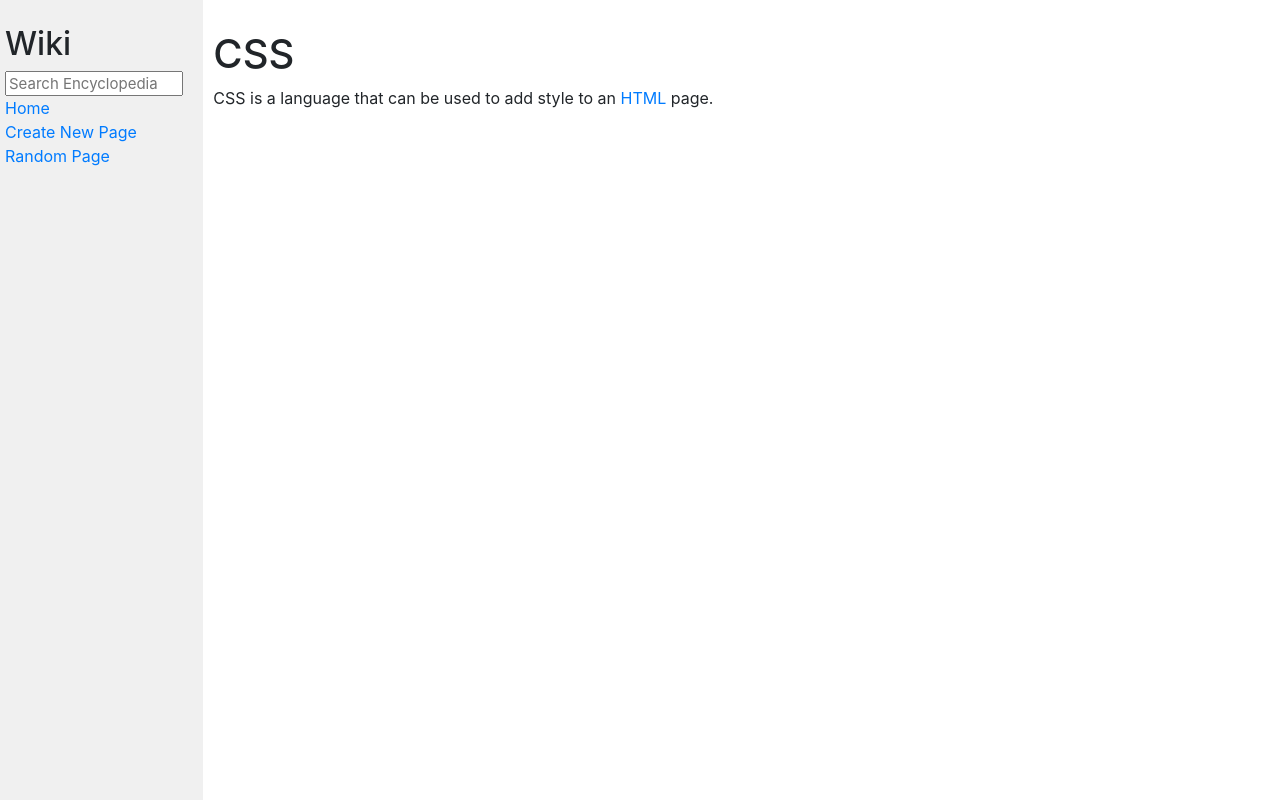
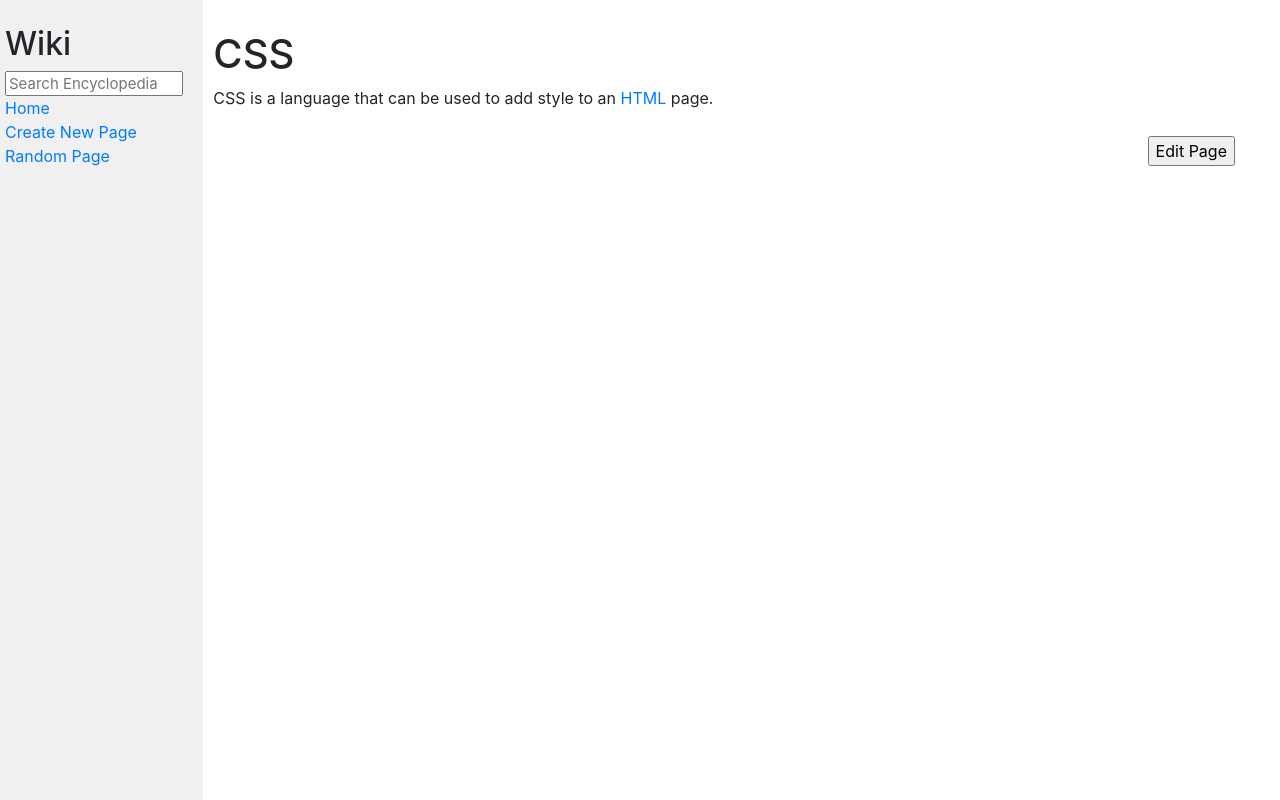
Before and after one commit to marcelo-mascarenhas/Project-1, a Django app: page /wiki/CSS in a window 1280 px wide. Run offline with Django 3.2, Linux system fonts and the light colour scheme; some libraries are stand-ins or nearby versions.

Commit message:
Done, apparently

```diff
--- a/encyclopedia/static/encyclopedia/styles.css
+++ b/encyclopedia/static/encyclopedia/styles.css
@@ -16,6 +16,11 @@ textarea {
     height: 90vh;
     width: 80%;
 }
+
+#form_body{
+    height: 80vh;
+}
+
 
 .main {
     padding: 10px;
@@ -36,3 +41,12 @@ textarea {
 .sidebar h2 {
     margin-top: 5px;
 }
+
+.txt{
+    float:right;
+    margin: 10px 50px 10px 10px;
+}
+
+.title{
+    height: 60px;
+}
--- a/encyclopedia/templates/encyclopedia/entries.html
+++ b/encyclopedia/templates/encyclopedia/entries.html
@@ -10,4 +10,9 @@
 
 {{ body | safe}}
 
+  <form class = "txt" action = "{% url 'edt' title %}" method = "POST">
+    {%csrf_token %}
+    <input type="submit" value="Edit Page">
+  </form>
+
 {% endblock body %}
--- a/encyclopedia/templates/encyclopedia/layout.html
+++ b/encyclopedia/templates/encyclopedia/layout.html
@@ -20,7 +20,7 @@
                     <a href="{% url 'index' %}">Home</a>
                 </div>
                 <div>
-                    <a href="#">Create New Page</a>
+                    <a href="{% url 'create' %}">Create New Page</a>
                 </div>
                 <div>
                     <a href="{% url 'random' %}">Random Page</a>
--- a/encyclopedia/urls.py
+++ b/encyclopedia/urls.py
@@ -7,4 +7,8 @@ urlpatterns = [
     path("wiki/<str:html>", views.entries, name="entries"),
     path("random", views.random_page, name="random"),
     path("search", views.search, name="search"),
+    path("create", views.create, name="create"),
+    path("create_page", views.create_page, name="create_page"),
+    path("wiki/<str:name>/edit", views.edt, name="edt"),
+    path("confirm_edit", views.confirm_edit, name="confirm_edit"),
 ]
--- a/encyclopedia/views.py
+++ b/encyclopedia/views.py
@@ -1,5 +1,6 @@
 from django.shortcuts import render
 from django.shortcuts import redirect
+from django.http import HttpResponse
 import markdown2
 import random
 from . import util
@@ -50,3 +51,34 @@ def search(request):
             return render(request, "encyclopedia/search.html",
             { "suggestions": list_of_entries
             })
+
+def create(request):
+    return render(request, "encyclopedia/create_new_page.html")
+
+def create_page(request):
+    if request.method == "POST":
+        title = request.POST['title']
+        if util.get_entry(title) != None:
+            return HttpResponse("<h1>This page already exists. Please, enter a title that doesn't exists yet.</h1>")
+        elif title == "":
+            return HttpResponse('<h1>Please, enter a valid title.</h1>')
+        else:
+            body = request.POST['body']
+            util.save_entry(title, body)
+            return redirect('entries', html=title)
+
+
+
+def edt(request, name):
+    if request.method == "POST":
+        body = util.get_entry(name)
+        return render(request, "encyclopedia/edit_page.html", {
+            'title': name, 'body':body
+        })
+
+def confirm_edit(request):
+    if request.method == "POST":
+        title = request.POST['title']
+        body = request.POST['body']
+        util.save_entry(title, body)
+        return redirect('entries', html=title)
```
Also changed, not shown: encyclopedia/templates/encyclopedia/create_new_page.html (+7 -5 lines), encyclopedia/templates/encyclopedia/edit_page.html (added, +24 -0 lines), entries/Death.md (added, +47 -0 lines), entries/Django.md (+2 -0 lines).
